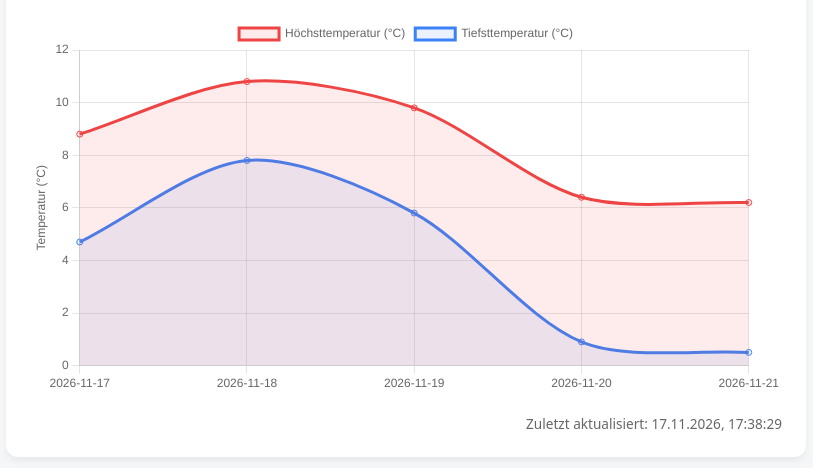
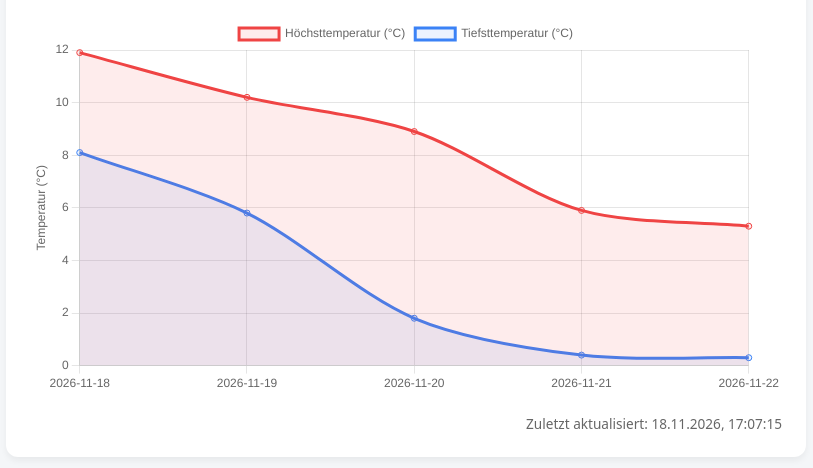
Before and after one commit to PeteSurfAloha/GitHub-Testing-, a plain HTML site: page index.html in a window 1280 px wide. Shown: the part 110-578 px from the top of the page, without its empty margins (234-1047 px from the left). Drawn offline with nearby package versions, Linux system fonts and the light colour scheme.

Commit message:
deploy: fced891d372b796968b1d00298208de15ea78f73

```diff
--- a/index.html
+++ b/index.html
@@ -16,7 +16,7 @@
   <div class="card">
     <h1>🌤️ 5-Tage Wettervorhersage Berlin</h1>
     <canvas id="weatherChart"></canvas>
-    <div class="footer">Zuletzt aktualisiert: 17.11.2026, 17:38:29</div>
+    <div class="footer">Zuletzt aktualisiert: 18.11.2026, 17:07:15</div>
   </div>
 
   <script>
@@ -24,11 +24,11 @@
     new Chart(ctx, {
       type: 'line',
       data: {
-        labels: ["2026-11-17","2026-11-18","2026-11-19","2026-11-20","2026-11-21"],
+        labels: ["2026-11-18","2026-11-19","2026-11-20","2026-11-21","2026-11-22"],
         datasets: [
           {
             label: 'Höchsttemperatur (°C)',
-            data: [8.8,10.8,9.8,6.4,6.2],
+            data: [11.9,10.2,8.9,5.9,5.3],
             borderColor: '#ef4444',
             backgroundColor: 'rgba(239, 68, 68, 0.1)',
             fill: true,
@@ -36,7 +36,7 @@
           },
           {
             label: 'Tiefsttemperatur (°C)',
-            data: [4.7,7.8,5.8,0.9,0.5],
+            data: [8.1,5.8,1.8,0.4,0.3],
             borderColor: '#3b82f6',
             backgroundColor: 'rgba(59, 130, 246, 0.1)',
             fill: true,
```
